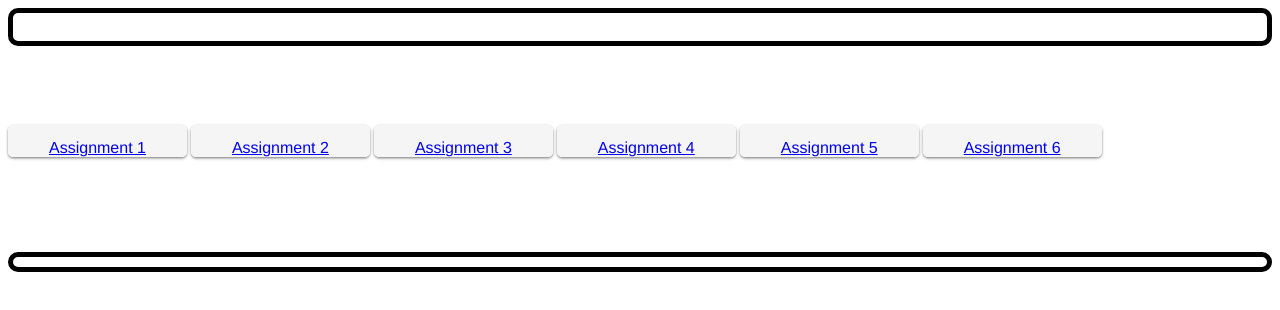
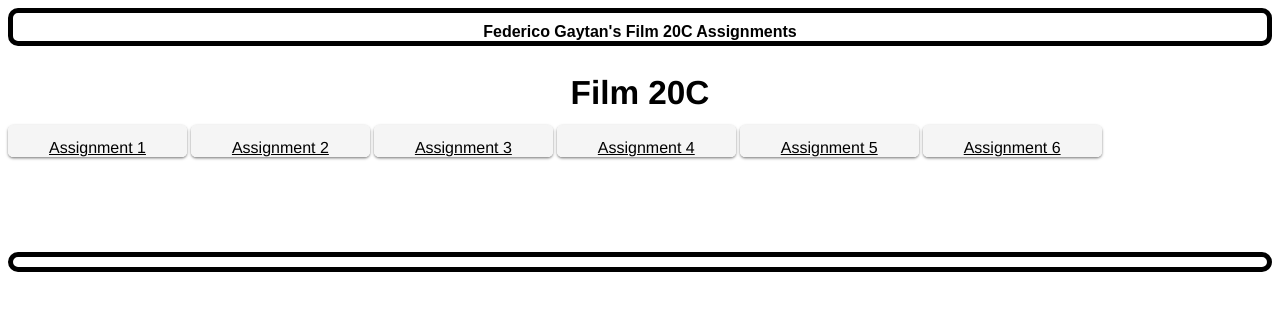
Before and after one commit to fedmyster/HTML, a plain HTML site: page index.html in a window 1280 px wide. Drawn offline with Linux system fonts and the light colour scheme.

Commit message:
color and background change

```diff
--- a/index.html
+++ b/index.html
@@ -3,16 +3,21 @@
 <title> Fed Film 20C </title>
 <style type="text/css">
 	body{
-		background-image:url('doggy.jpeg');
+		background-color: white;
+		background-size: 200pt;
 		color:#FFFFFF;}
-		h1 {font-size:37pt;}
+		h1 {font-size:37pt;
+			color: black;}
+
 		h2 {font-size:25pt;
+			color: black;
 			left:200px;
 			font-family: Helvetica, Arial;
 			text-align: center;
 			text-shadow: 0pt 1pt 0pt rgba(255, 255, 255, 0.3)
 			 }
 		p {font-family: arial;
+			color: black;
 			font-weight: bold;
 			border-style: solid;
 			border-width: 5px;
@@ -24,6 +29,7 @@
 			padding-top: 10px}
 		a {
 			font-family: Helvetica, Arial;
+			color: black;
 		 text-align: center;
 		 text-shadow: -1px 0 black, 0 1px black, 1 px 0 black, 0. -1;
 		 padding-left: 50px;
```
